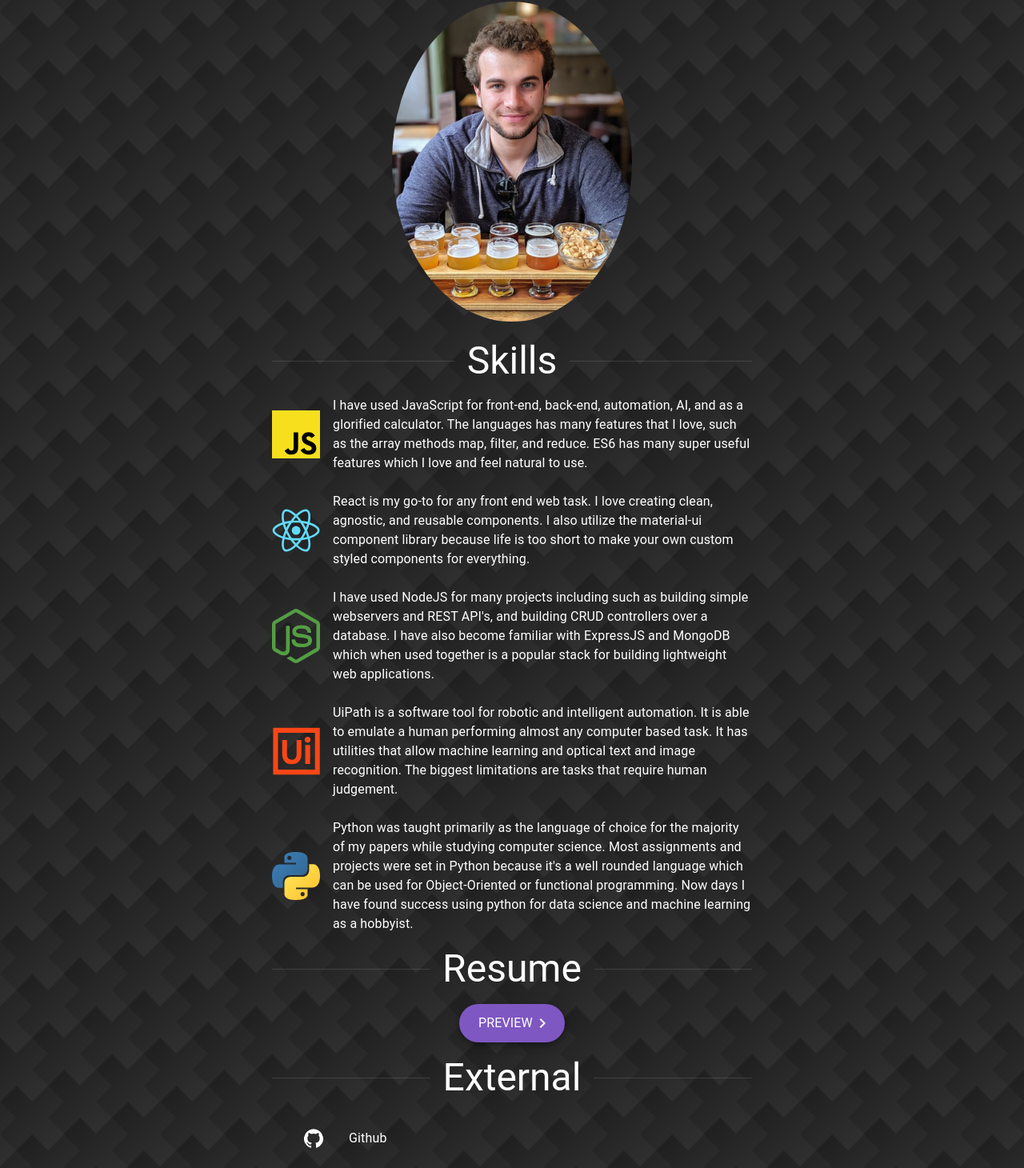
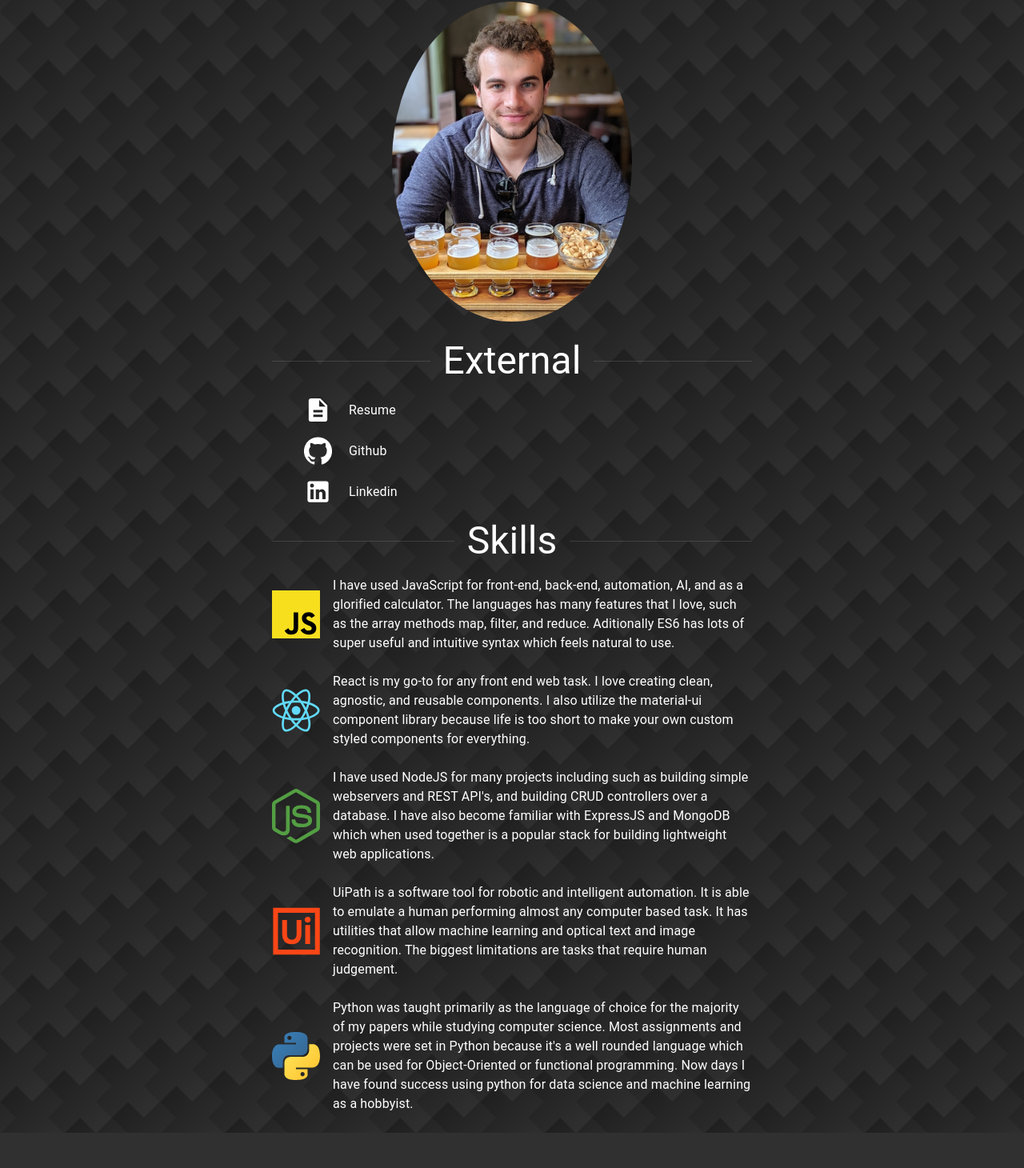
Before and after one commit to MaxRandle/portfolio-website-v2, a React (Create React App) app: page /intro in a window 1280 px wide. Shown: the part 186-1646 px from the top of the page at 80% size. After the commit the page ends 1602 px from the top, so only its background shows below. Built offline with nearby package versions, Linux system fonts and the light colour scheme.

Commit message:
tweaks to intro page styling

```diff
--- a/src/Intro/IntroPage.jsx
+++ b/src/Intro/IntroPage.jsx
@@ -7,6 +7,7 @@ import {
   Link,
   List,
   ListItem,
+  ListItemAvatar,
   ListItemIcon,
   ListItemText,
   Typography,
@@ -20,7 +21,7 @@ import nodeLogo from "../media/logos/node-logo.svg";
 import pythonLogo from "../media/logos/python-logo.svg";
 import uipathLogo from "../media/logos/uipath-logo.svg";
 import SkillItem from "./SkillItem";
-import { GitHub, LinkedIn, NavigateNext } from "@material-ui/icons";
+import { Description, GitHub, LinkedIn, NavigateNext } from "@material-ui/icons";
 import SectionHeader from "./SectionHeader";
 
 const useStyles = makeStyles((theme) => ({
@@ -31,6 +32,9 @@ const useStyles = makeStyles((theme) => ({
   },
   flexColItem: {
     margin: theme.spacing(0, 0, 3, 0),
+  },
+  flexColItemSmallMargin: {
+    margin: theme.spacing(0, 0, 1, 0),
   },
   portrate: {
     borderRadius: "50%",
@@ -73,12 +77,42 @@ const IntroPage = () => {
         <img className={clsx(classes.portrate)} src={maxPortrate} alt="max portrate" />
       </Box>
 
+      <SectionHeader className={clsx(classes.flexColItemSmallMargin)}>External</SectionHeader>
+
+      <Container className={clsx(classes.flexColItemSmallMargin)}>
+        <List>
+          <ListItem
+            button
+            onClick={() => window.open("http://max-randle-resume.s3-website-ap-southeast-2.amazonaws.com/")}
+          >
+            <ListItemIcon>
+              <Description fontSize="large" />
+            </ListItemIcon>
+            <ListItemText>Resume</ListItemText>
+          </ListItem>
+
+          <ListItem button onClick={() => window.open("https://github.com/MaxRandle")}>
+            <ListItemIcon>
+              <GitHub fontSize="large" />
+            </ListItemIcon>
+            <ListItemText>Github</ListItemText>
+          </ListItem>
+
+          <ListItem button onClick={() => window.open("https://www.linkedin.com/in/max-randle-a79760160/")}>
+            <ListItemIcon>
+              <LinkedIn fontSize="large" />
+            </ListItemIcon>
+            <ListItemText>Linkedin</ListItemText>
+          </ListItem>
+        </List>
+      </Container>
+
       <SectionHeader className={clsx(classes.flexColItem)}>Skills</SectionHeader>
 
       <SkillItem className={clsx(classes.flexColItem)} logo={javascriptLogo} alt={"JavaScript logo"}>
         I have used JavaScript for front-end, back-end, automation, AI, and as a glorified calculator. The languages has
-        many features that I love, such as the array methods map, filter, and reduce. ES6 has many super useful features
-        which I love and feel natural to use.
+        many features that I love, such as the array methods map, filter, and reduce. Aditionally ES6 has lots of super
+        useful and intuitive syntax which feels natural to use.
       </SkillItem>
 
       <SkillItem className={clsx(classes.flexColItem)} logo={reactLogo} alt={"React logo"}>
@@ -106,7 +140,7 @@ const IntroPage = () => {
         machine learning as a hobbyist.
       </SkillItem>
 
-      <SectionHeader className={clsx(classes.flexColItem)}>Resume</SectionHeader>
+      {/* <SectionHeader className={clsx(classes.flexColItem)}>Resume</SectionHeader>
 
       <Box className={clsx(classes.flexColItem, classes.center)}>
         <Fab
@@ -117,26 +151,7 @@ const IntroPage = () => {
           <Typography className={classes.extendedFab}>preview</Typography>
           <NavigateNext />
         </Fab>
-      </Box>
-
-      <SectionHeader className={clsx(classes.flexColItem)}>External</SectionHeader>
-
-      <Container className={clsx(classes.flexColItem)}>
-        <List>
-          <ListItem button onClick={() => window.open("https://github.com/MaxRandle")}>
-            <ListItemIcon>
-              <GitHub />
-            </ListItemIcon>
-            <ListItemText>Github</ListItemText>
-          </ListItem>
-          <ListItem button onClick={() => window.open("https://www.linkedin.com/in/max-randle-a79760160/")}>
-            <ListItemIcon>
-              <LinkedIn />
-            </ListItemIcon>
-            <ListItemText>Linkedin</ListItemText>
-          </ListItem>
-        </List>
-      </Container>
+      </Box> */}
     </Container>
   );
 };
```
